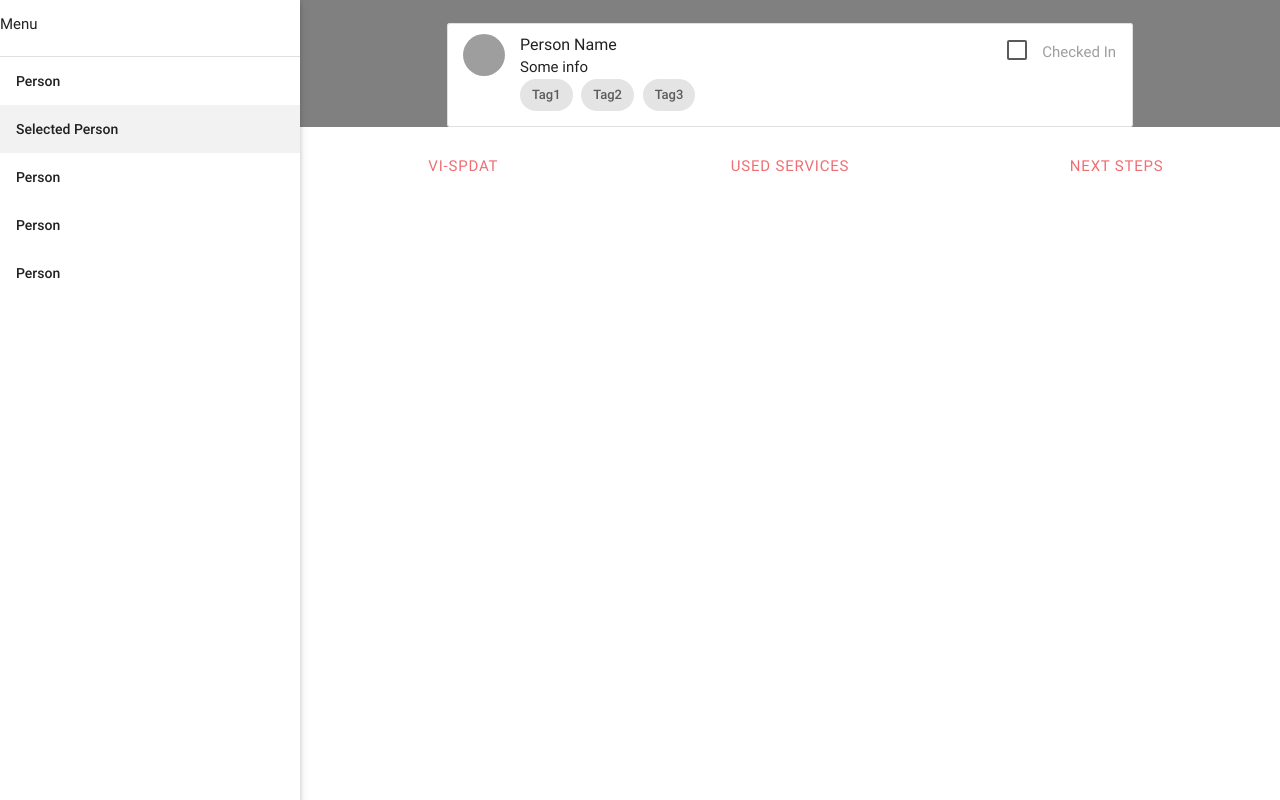
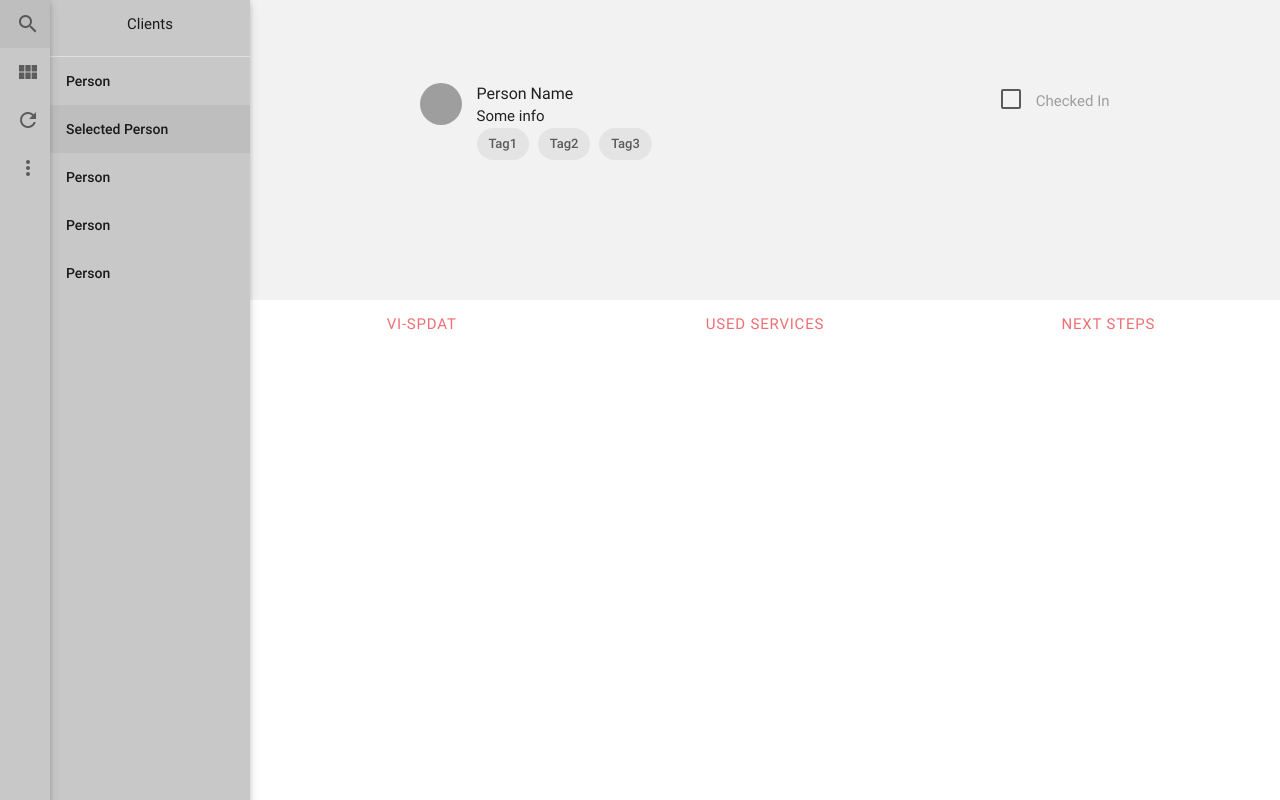
Before and after one commit to khrubes/GlobalHack-FrontEnd, a website: page views/profile.html in a window 1280 px wide. Drawn offline with nearby package versions, Linux system fonts and the light colour scheme; files that its build step writes are made by us from their sources; grey boxes are pictures that could not be loaded; files whose address does not match are found by name.

Commit message:
Add navbar and mapz

```diff
--- a/assets/css/layout-style.css
+++ b/assets/css/layout-style.css
@@ -1,10 +1,17 @@
-/* Custom Stylesheet */
-/**
- * Use this file to override Materialize files so you can update
- * the core Materialize files in the future
- *
- * Made By MaterializeCSS.com
- */
+
+
+/* NAVBARS */
+
+ .side-nav.fixed {
+   background-color: rgba(200,200,200,1);
+   width: 50px;
+ }
+
+ #people-list {
+     padding-left: 50px;
+     width: 250px;
+     z-index: 10;
+ }
 
 .icon-block {
   padding: 0 15px;
@@ -14,7 +21,7 @@
 }
 
 #main-section-container {
-	padding-left: 300px;
+	padding-left: 250px;
 	width: 100%;
 	height: 100vh;
 }
@@ -22,13 +29,13 @@
 /* Mapbox stuff */
 body { margin:0; padding:0; }
 #map { position:absolute; top:0; bottom:0; width:100%; z-index: -100; }
-.shader { background-color: rgba(255,255,255,0.5); position:absolute; top:0; bottom:0; width:100%;}
+.shader { background-color: rgba(255,255,255,0.5); position:fixed; top:0; bottom:0; width:100%;}
 
 
 /* iframe */
-#my_typeform {
+/*#my_typeform {
 display: inline-block;
 width: 100%;
 height: 100vh;
 
-}
+}*/
--- a/assets/css/profile.css
+++ b/assets/css/profile.css
@@ -1,3 +1,11 @@
 #profile-banner {
-	background-color: gray;
+	background-color: rgba(0,0,0,0.05);
+	height: 300px;
 }
+#person-info-banner {
+	background-color: rgba(0,0,0,0.00);
+}
+.collection {
+	padding-top: 50px;
+	border: 0px;
+}
--- a/views/layout.html
+++ b/views/layout.html
@@ -3,19 +3,28 @@
 <head>
     <title>Path Home</title>
     <link href="/css/materialize.css" type="text/css" rel="stylesheet" media="screen,projection"/>
+    <link href="https://fonts.googleapis.com/icon?family=Material+Icons" rel="stylesheet">
     <link href="/css/layout-style.css" type="text/css" rel="stylesheet" media="screen,projection"/>
     <script src="https://use.fontawesome.com/8f5dacf368.js"></script>
 </head>
 <body>
   <ul class="side-nav fixed">
-    <li>Menu</li>
+    <li><a href="sass.html"><i class="material-icons">search</i></a></li>
+        <li><a href="badges.html"><i class="material-icons">view_module</i></a></li>
+        <li><a href="collapsible.html"><i class="material-icons">refresh</i></a></li>
+        <li><a href="mobile.html"><i class="material-icons">more_vert</i></a></li>
+  </ul>
+
+  <ul class="side-nav fixed" id="people-list">
+    <li class="center">Clients</li>
     <li><div class="divider"></div></li>
     <li><a class="subheader">Person</a></li>
     <li class="active"><a href="/profile/vispdat" class="subheader">Selected Person</a></li>
-        <li><a class="subheader">Person</a></li>
-            <li><a class="subheader">Person</a></li>
-                <li><a class="subheader">Person</a></li>
+    <li><a class="subheader">Person</a></li>
+    <li><a class="subheader">Person</a></li>
+    <li><a class="subheader">Person</a></li>
   </ul>
+
 
   <div id="main-section-container" class="container">
     {% block body %}
```
Also changed, not shown: views/index.html (+4 -16 lines).
